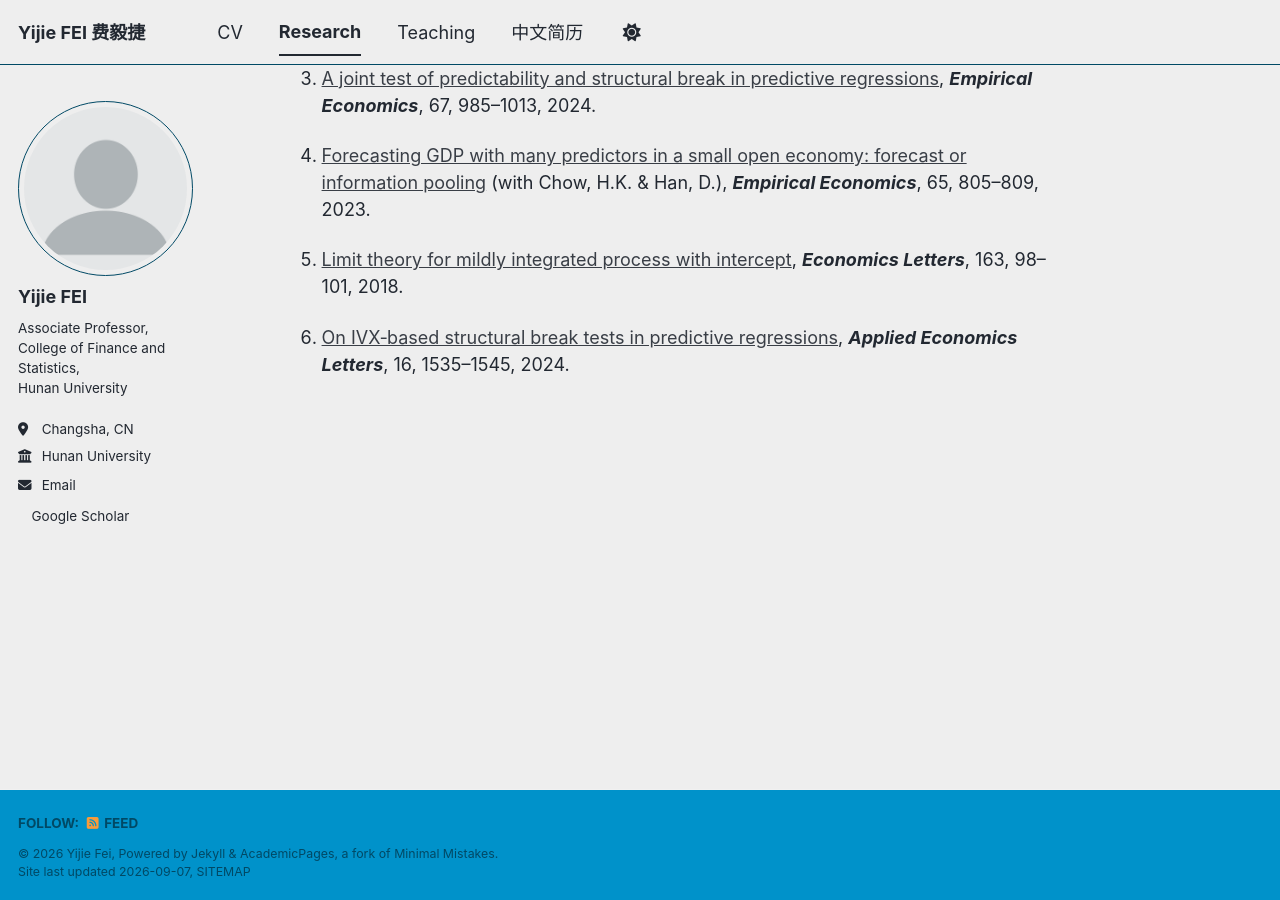
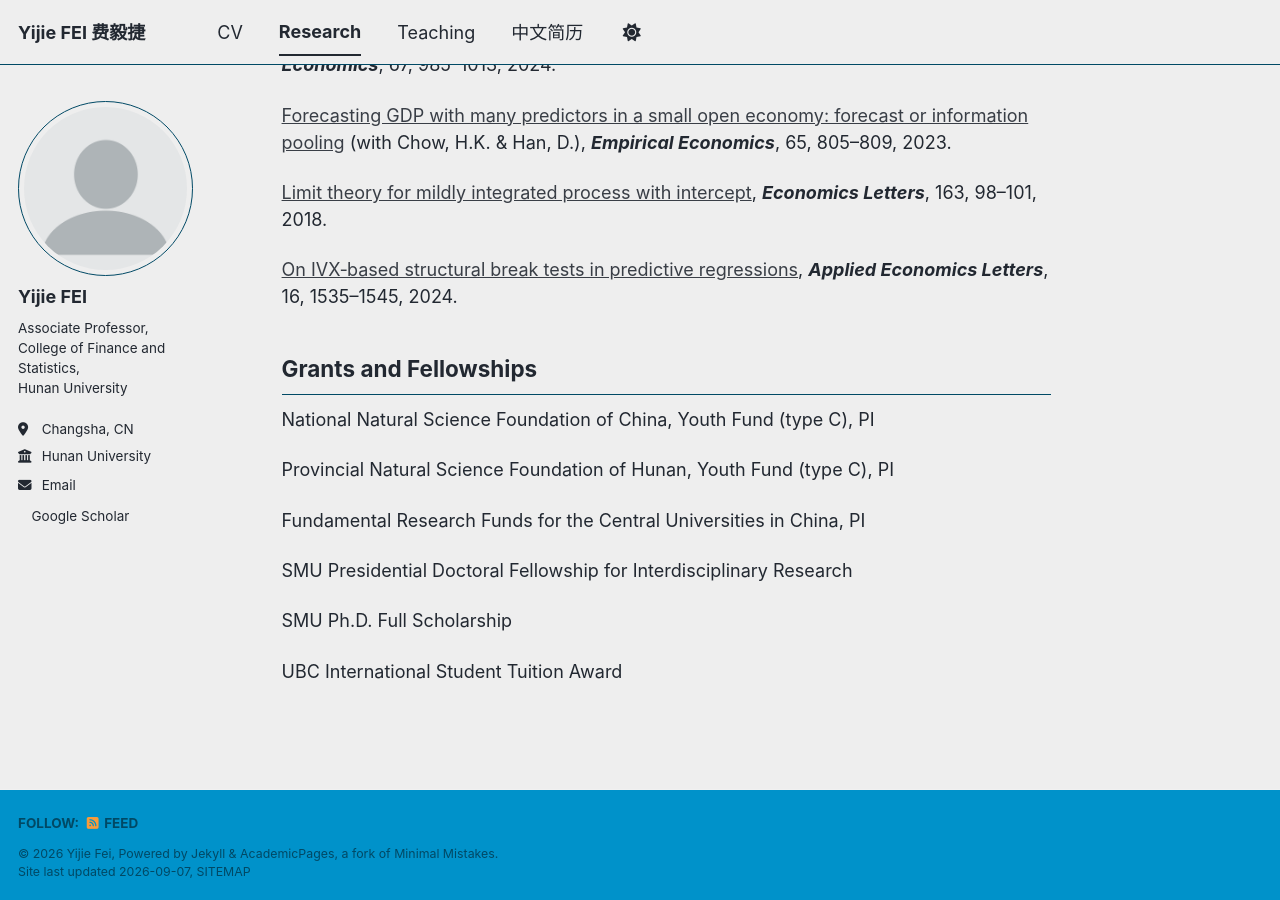
Before and after one commit to yijiefei/yijiefei.github.io, a Jekyll site: the page built from _pages/research.md, in a window 1280 px wide and 900 px high, scrolled down 697 px. Built offline with Jekyll 4.4.1, drawn with Linux system fonts in a browser that asks for light colours; a style sheet for code colours, icons or effects is not loaded.

Commit message:
Update research.md

```diff
--- a/_pages/research.md
+++ b/_pages/research.md
@@ -7,23 +7,37 @@ classes: wide
 ---
 
 ## Working Papers
-1. [Clustering for block correlation models](https://fba.um.edu.mo/wp-content/uploads/2026/06/main04.pdf) (with Chen, H., Wang, Y. & Yu, J.), R&R at ***Journal of Econometrics***.
+[Clustering for block correlation models](https://fba.um.edu.mo/wp-content/uploads/2026/06/main04.pdf) (with Chen, H., Wang, Y. & Yu, J.), R&R at ***Journal of Econometrics***.
 
-2. [Time series regression with mildly integrated errors](https://fba.um.edu.mo/wp-content/uploads/2026/03/MSVFisher_block03.pdf) (with Lui, Y.L. & Yu, J.), R&R at ***Journal of Econometrics***.
+[Time series regression with mildly integrated errors](https://fba.um.edu.mo/wp-content/uploads/2026/03/MSVFisher_block03.pdf) (with Lui, Y.L. & Yu, J.), R&R at ***Journal of Econometrics***.
 
-3. [Multivariate stochastic volatility model with block correlations](https://fba.um.edu.mo/wp-content/uploads/2024/05/Main_onefile10.pdf) (with Chen, H. & Yu, J.), R&R at ***Journal of Business & Economic Statistics***.
+[Multivariate stochastic volatility model with block correlations](https://fba.um.edu.mo/wp-content/uploads/2024/05/Main_onefile10.pdf) (with Chen, H. & Yu, J.), R&R at ***Journal of Business & Economic Statistics***.
 
-4. Counterfactual Analysis and Inference in Continuous‑Time Models (with Lui, Y.L. & Yu, J.).
+Counterfactual Analysis and Inference in Continuous‑Time Models (with Lui, Y.L. & Yu, J.).
 
 ## Publications
-1. [Multivariate stochastic volatility models based on generalized Fisher transformation](https://www.sciencedirect.com/science/article/pii/S0304407625000958) (with Chen, H. & Yu, J.), ***Journal of Econometrics***, 251, 106041, 2025.
+[Multivariate stochastic volatility models based on generalized Fisher transformation](https://www.sciencedirect.com/science/article/pii/S0304407625000958) (with Chen, H. & Yu, J.), ***Journal of Econometrics***, 251, 106041, 2025.
 
-2. [Spurious significance under shifted mean](https://link.springer.com/article/10.1007/s00181-026-02899-1), ***Empirical Economics***, 70(42), 2026.
+[Spurious significance under shifted mean](https://link.springer.com/article/10.1007/s00181-026-02899-1), ***Empirical Economics***, 70(42), 2026.
 
-3. [A joint test of predictability and structural break in predictive regressions](https://link.springer.com/article/10.1007/s00181-024-02572-5), ***Empirical Economics***, 67, 985–1013, 2024.
+[A joint test of predictability and structural break in predictive regressions](https://link.springer.com/article/10.1007/s00181-024-02572-5), ***Empirical Economics***, 67, 985–1013, 2024.
 
-4. [Forecasting GDP with many predictors in a small open economy: forecast or information pooling](https://link.springer.com/article/10.1007/s00181-022-02356-9) (with Chow, H.K. & Han, D.), ***Empirical Economics***, 65, 805–809, 2023.
+[Forecasting GDP with many predictors in a small open economy: forecast or information pooling](https://link.springer.com/article/10.1007/s00181-022-02356-9) (with Chow, H.K. & Han, D.), ***Empirical Economics***, 65, 805–809, 2023.
 
-5. [Limit theory for mildly integrated process with intercept](https://www.sciencedirect.com/science/article/pii/S0165176517304974), ***Economics Letters***, 163, 98–101, 2018.
+[Limit theory for mildly integrated process with intercept](https://www.sciencedirect.com/science/article/pii/S0165176517304974), ***Economics Letters***, 163, 98–101, 2018.
 
-6. [On IVX‑based structural break tests in predictive regressions](https://www.tandfonline.com/doi/abs/10.1080/13504851.2023.2203445), ***Applied Economics Letters***, 16, 1535–1545, 2024.
+[On IVX‑based structural break tests in predictive regressions](https://www.tandfonline.com/doi/abs/10.1080/13504851.2023.2203445), ***Applied Economics Letters***, 16, 1535–1545, 2024.
+
+## Grants and Fellowships
+
+National Natural Science Foundation of China, Youth Fund (type C), PI
+
+Provincial Natural Science Foundation of Hunan, Youth Fund (type C), PI
+
+Fundamental Research Funds for the Central Universities in China, PI
+
+SMU Presidential Doctoral Fellowship for Interdisciplinary Research
+
+SMU Ph.D. Full Scholarship
+
+UBC International Student Tuition Award
```
